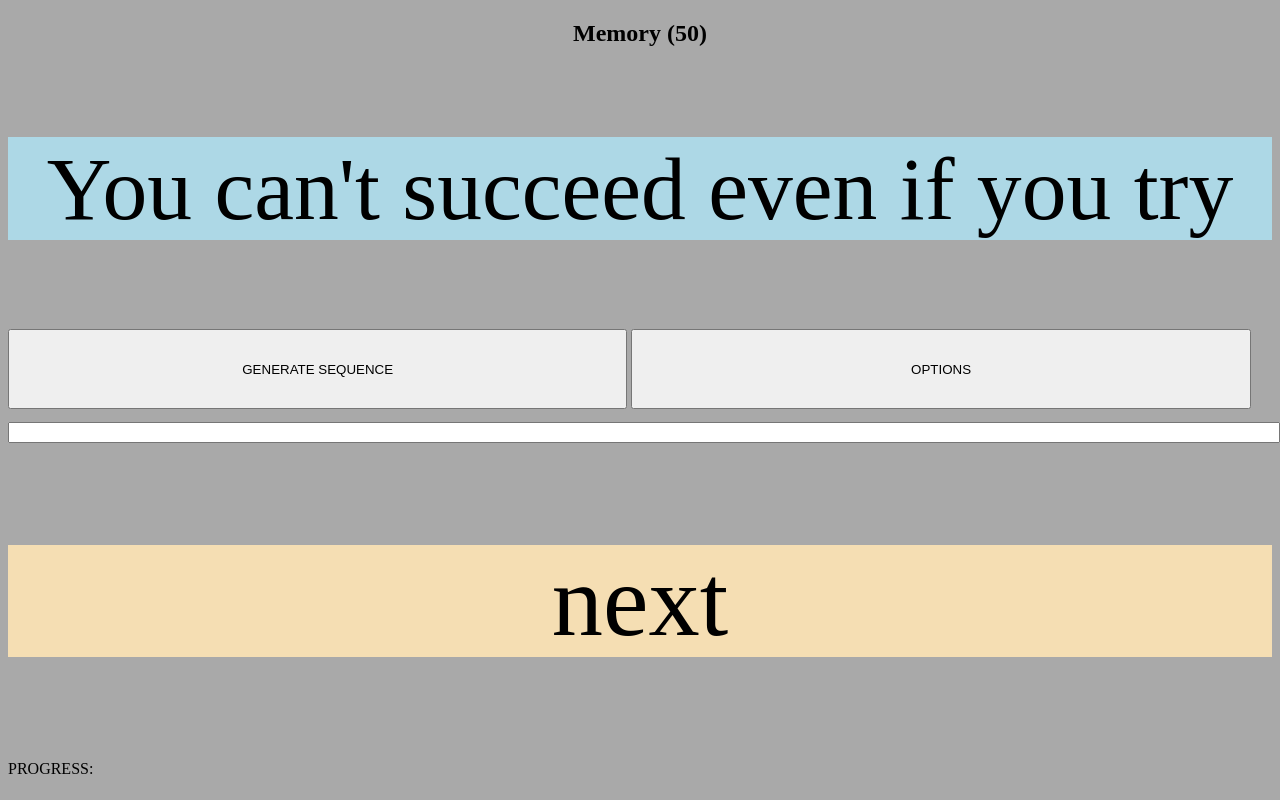
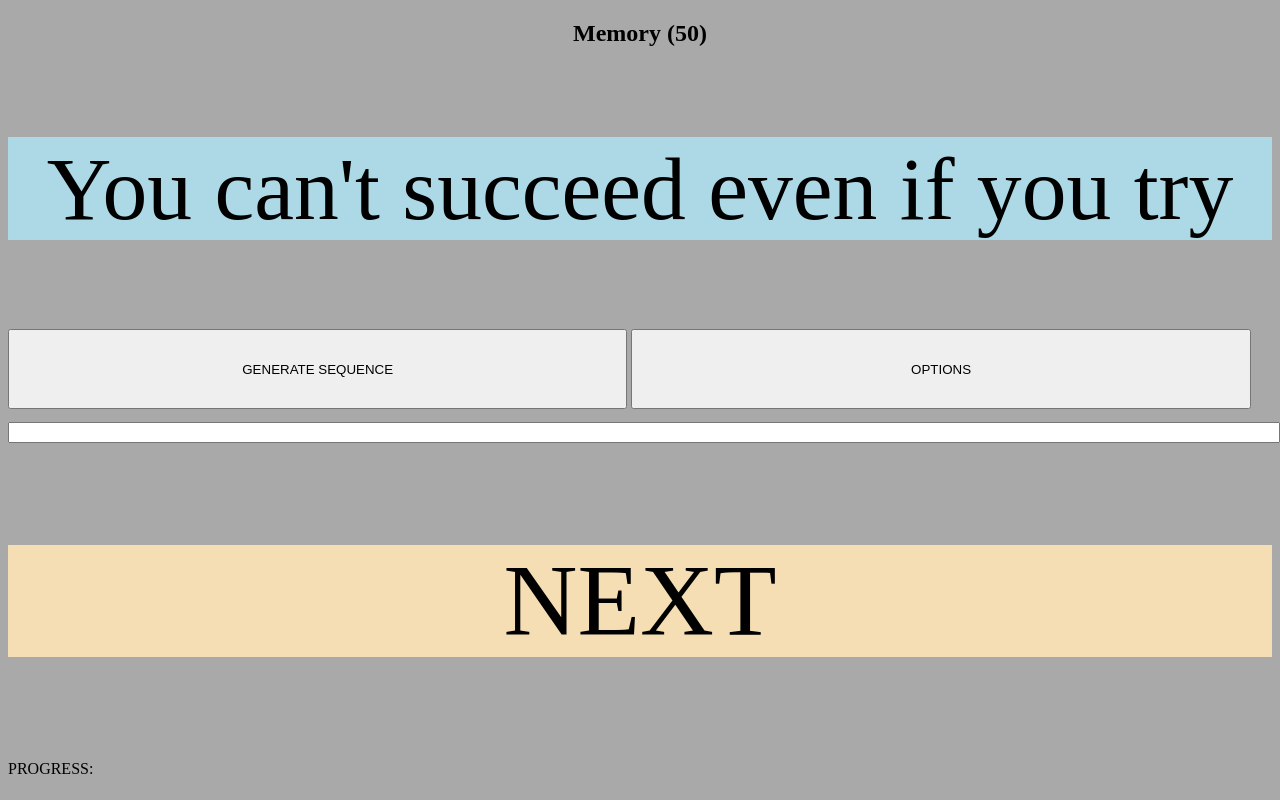
Before and after one commit to turkishfilms/mempwa, a website: page public/index.html in a window 1280 px wide. Drawn offline with Linux system fonts and the light colour scheme.

Commit message:
helpfl name

```diff
--- a/public/index.html
+++ b/public/index.html
@@ -39,7 +39,7 @@
     <pre id='output'></pre>
     <input id="inputGuess" onchange="guess(value) " style="width:100%"></input>
     <p style='background:wheat;width:100%;height:7rem;text-align:center;line-height:7rem;font-size:8vw'
-        onclick="nextItem()">next</p>
+        onclick="nextItem()">NEXT</p>
     <p id="list">PROGRESS:</p>
     <script src="index.js"></script>
 </body>
```
